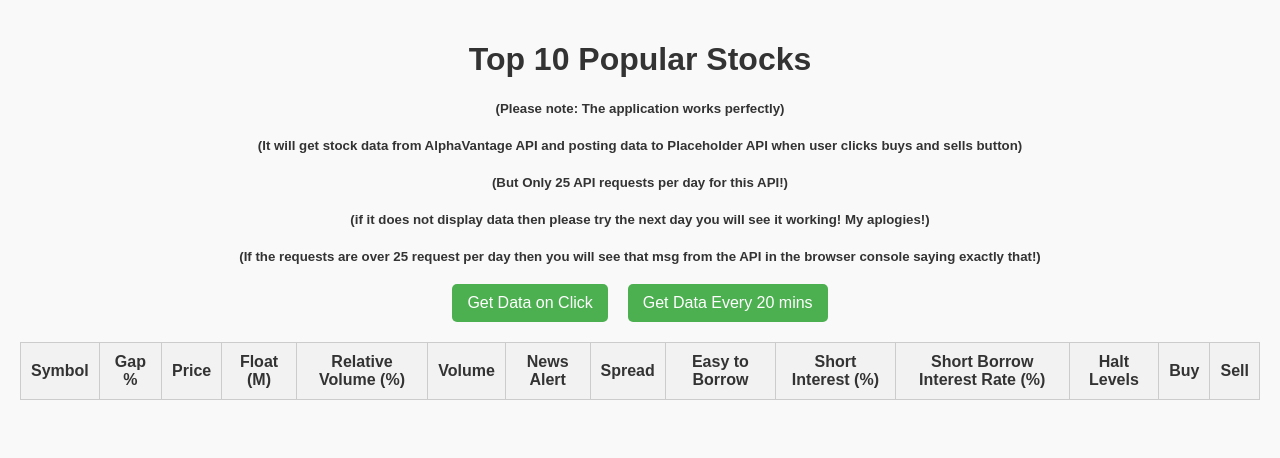
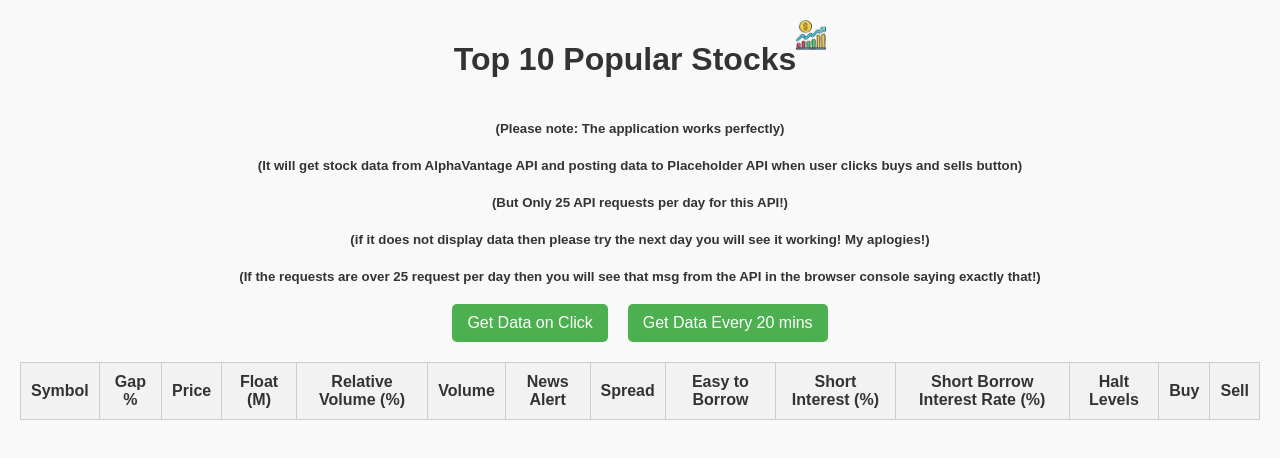
Before and after one commit to BusyBiee1/2025-01-12-SBA-308A-JavaScript-Web-Application-API, a website: page index.html in a window 1280 px wide. Drawn offline with nearby package versions, Linux system fonts and the light colour scheme.

Commit message:
added facivon.ico

```diff
--- a/index.html
+++ b/index.html
@@ -13,7 +13,8 @@
 
   </head>
   <body>
-    <h1>Top 10 Popular Stocks</h1>
+    <div class="headingdiv"> <h1>Top 10 Popular Stocks</h1> <img class="favicon" src="favicon.ico" alt="stocks trading">
+    </div>
     <h5>(Please note: The application works perfectly)</h1>
     <h5>(It will get stock data from AlphaVantage API and posting data to Placeholder API when user clicks buys and sells button) </h1>
     <h5>(But Only 25 API requests per day for this API!)</h1>
--- a/styles.css
+++ b/styles.css
@@ -7,12 +7,25 @@ body {
 }
 
 h1 {
+  display: inline-block;
   text-align: center;
   margin-bottom: 20px;
 }
 h5 {
   text-align: center;
   margin-bottom: 20px;
+}
+
+.headingdiv {
+  justify-content: center;
+  display: inline-block;
+  display:flex;
+}
+
+.favicon {
+  display: inline-block;
+  height: 30px;
+  width: 30px;
 }
 
 #controls {
```
